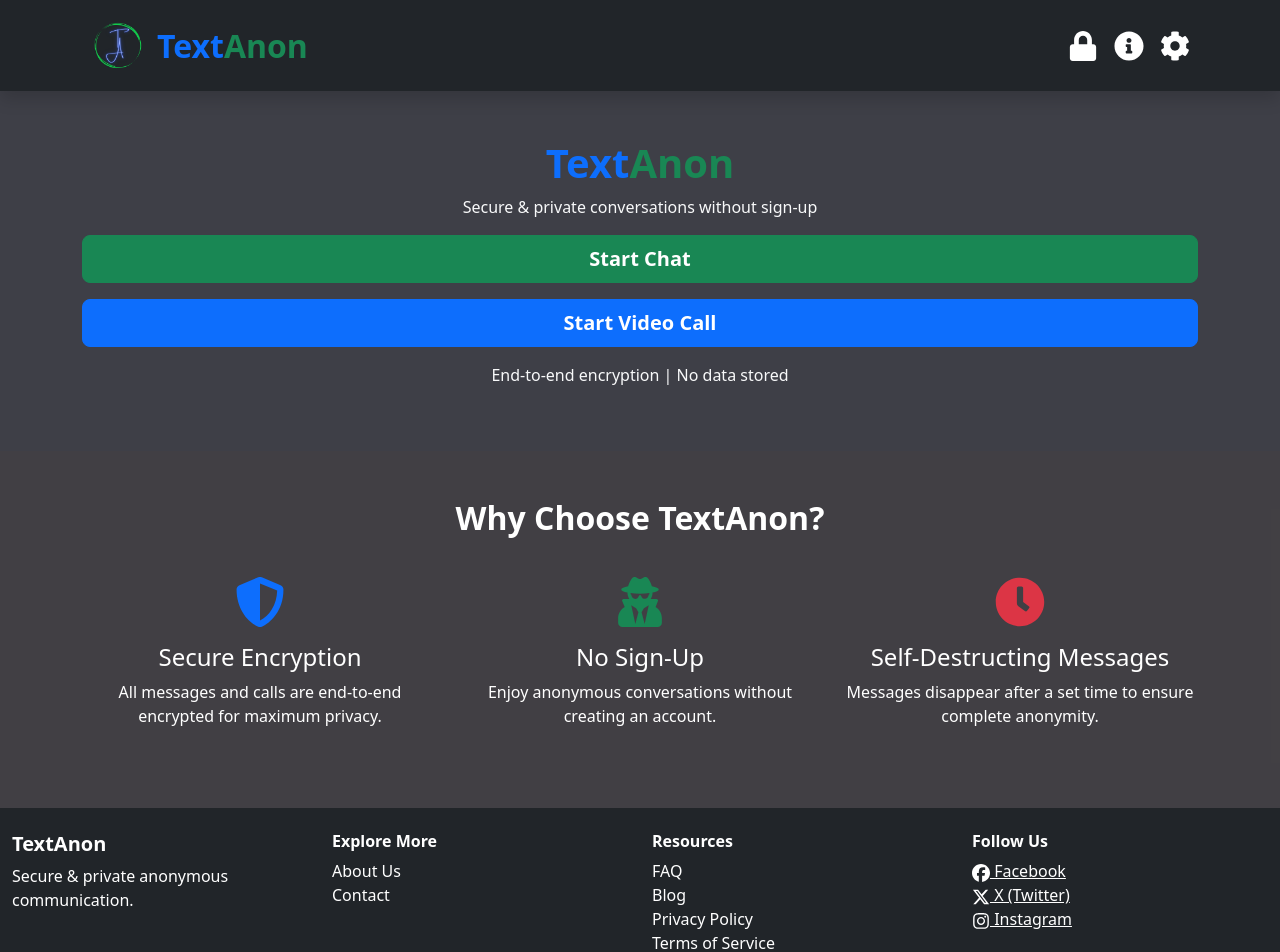
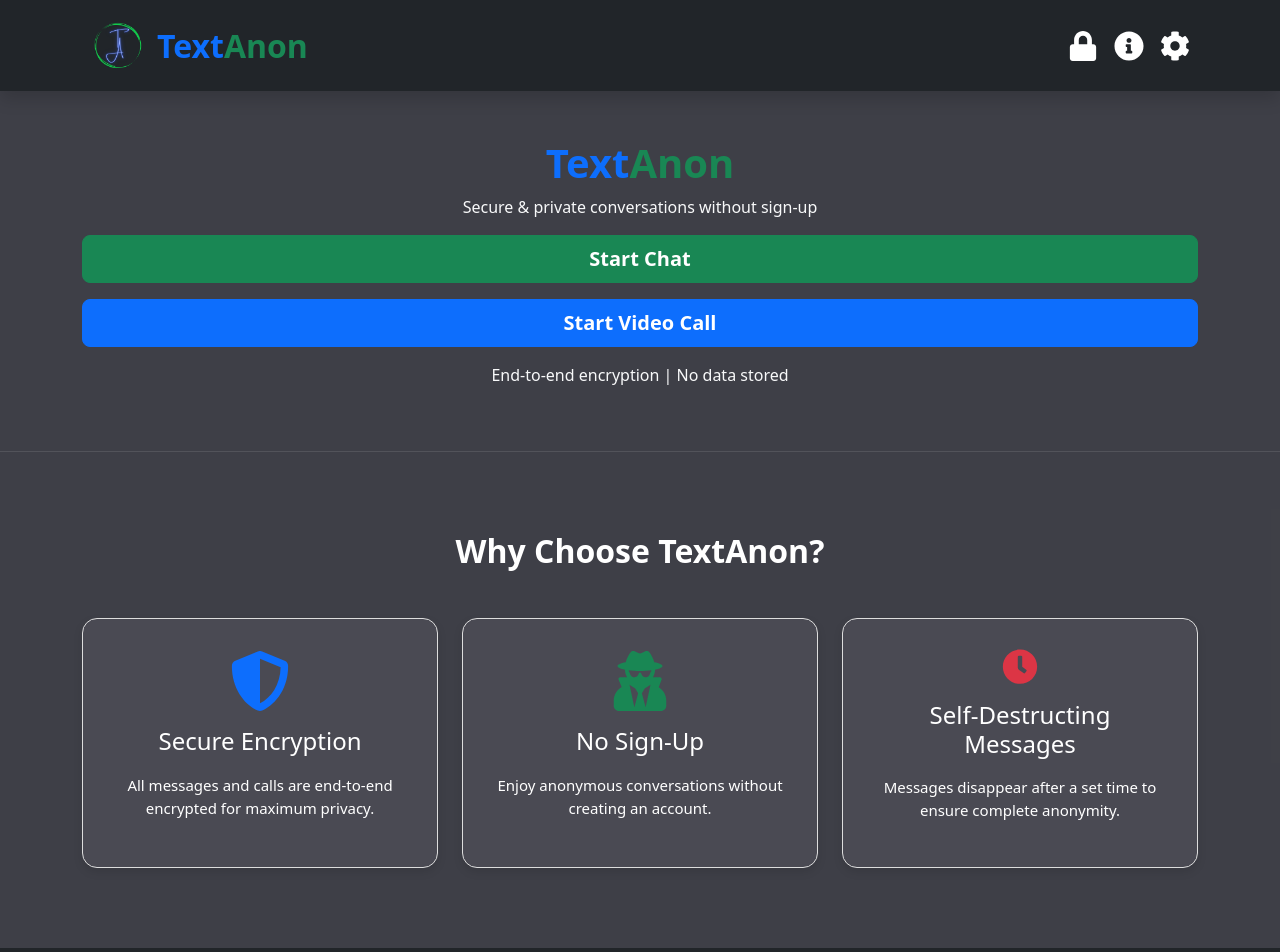
Before and after one commit to SuyogAM1116/TextAnon, a React (Vite) app in the folder frontend/: page / in a window 1280 px wide. Shown: the top 952 px of the page. Built offline with nearby package versions, Linux system fonts and the light colour scheme.

Commit message:
Home page updtaed with more styles

```diff
--- a/frontend/src/App.css
+++ b/frontend/src/App.css
@@ -1,5 +1,5 @@
 #root {
-  max-width: 1280px;
+  max-width: 100%;
   margin: 0 auto;
   padding: 0;
   text-align: center;
--- a/frontend/src/components/Features.jsx
+++ b/frontend/src/components/Features.jsx
@@ -3,25 +3,88 @@
 import { FaShieldAlt, FaUserSecret, FaClock } from "react-icons/fa";
 
 const Features = () => {
+  const featureCardStyle = {
+    backgroundColor: "rgba(83, 82, 91, 0.592)", // Retaining original background
+    borderRadius: "15px", // Rounded corners
+    padding: "30px", // Increased padding for better spacing
+    height: "250px", // Increased height for better content fitting
+    boxShadow: "0 4px 10px rgba(0, 0, 0, 0.1)", // Subtle shadow
+    transition: "transform 0.3s ease, box-shadow 0.3s ease",
+    border: "1px solid #ddd", // Visible border
+    textAlign: "center",
+    display: "flex",
+    flexDirection: "column",
+    justifyContent: "center",
+    alignItems: "center",
+    color: "white",
+  };
+
   return (
-    <div className="features-section text-white py-5">
+    <div style={{ padding: "80px 0", backgroundColor: "rgba(83, 82, 91, 0.592)" }}>
       <Container>
-        <h2 className="fw-bold mb-4 text-center">Why Choose TextAnon?</h2>
-        <Row className="text-center">
-          <Col md={4} className="p-3">
-            <FaShieldAlt size={50} className="text-primary" />
-            <h4 className="mt-3">Secure Encryption</h4>
-            <p>All messages and calls are end-to-end encrypted for maximum privacy.</p>
+        <h2 className="fw-bold mb-5 text-center text-white">Why Choose TextAnon?</h2>
+        <Row className="justify-content-center">
+          <Col md={4} className="d-flex justify-content-center">
+            <div
+              className="feature-card"
+              style={featureCardStyle}
+              onMouseEnter={(e) => {
+                e.currentTarget.style.transform = "translateY(-8px)";
+                e.currentTarget.style.boxShadow = "0 12px 24px rgba(0, 0, 0, 0.2)";
+              }}
+              onMouseLeave={(e) => {
+                e.currentTarget.style.transform = "translateY(0)";
+                e.currentTarget.style.boxShadow = "0 4px 10px rgba(0, 0, 0, 0.1)";
+              }}
+            >
+              <FaShieldAlt size={60} className="text-primary" />
+              <h4 className="mt-3">Secure Encryption</h4>
+              <p style={{ fontSize: "15px", marginTop: "10px" }}>
+                All messages and calls are end-to-end encrypted for maximum privacy.
+              </p>
+            </div>
           </Col>
-          <Col md={4} className="p-3">
-            <FaUserSecret size={50} className="text-success" />
-            <h4 className="mt-3">No Sign-Up</h4>
-            <p>Enjoy anonymous conversations without creating an account.</p>
+
+          <Col md={4} className="d-flex justify-content-center">
+            <div
+              className="feature-card"
+              style={featureCardStyle}
+              onMouseEnter={(e) => {
+                e.currentTarget.style.transform = "translateY(-8px)";
+                e.currentTarget.style.boxShadow = "0 12px 24px rgba(0, 0, 0, 0.2)";
+              }}
+              onMouseLeave={(e) => {
+                e.currentTarget.style.transform = "translateY(0)";
+                e.currentTarget.style.boxShadow = "0 4px 10px rgba(0, 0, 0, 0.1)";
+              }}
+            >
+              <FaUserSecret size={60} className="text-success" />
+              <h4 className="mt-3">No Sign-Up</h4>
+              <p style={{ fontSize: "15px", marginTop: "10px" }}>
+                Enjoy anonymous conversations without creating an account.
+              </p>
+            </div>
           </Col>
-          <Col md={4} className="p-3">
-            <FaClock size={50} className="text-danger" />
-            <h4 className="mt-3">Self-Destructing Messages</h4>
-            <p>Messages disappear after a set time to ensure complete anonymity.</p>
+
+          <Col md={4} className="d-flex justify-content-center">
+            <div
+              className="feature-card"
+              style={featureCardStyle}
+              onMouseEnter={(e) => {
+                e.currentTarget.style.transform = "translateY(-8px)";
+                e.currentTarget.style.boxShadow = "0 12px 24px rgba(0, 0, 0, 0.2)";
+              }}
+              onMouseLeave={(e) => {
+                e.currentTarget.style.transform = "translateY(0)";
+                e.currentTarget.style.boxShadow = "0 4px 10px rgba(0, 0, 0, 0.1)";
+              }}
+            >
+              <FaClock size={60} className="text-danger" />
+              <h4 className="mt-3">Self-Destructing Messages</h4>
+              <p style={{ fontSize: "15px", marginTop: "10px" }}>
+                Messages disappear after a set time to ensure complete anonymity.
+              </p>
+            </div>
           </Col>
         </Row>
       </Container>
--- a/frontend/src/components/Hero.jsx
+++ b/frontend/src/components/Hero.jsx
@@ -3,7 +3,11 @@
 
 const Hero = () => {
   return (
-    <div className="hero-section text-center text-white py-5">
+    <div className="hero-section text-center text-white py-5"
+    style={{
+      borderBottom: "0.01px solid rgba(255, 255, 255, 0.1)", // Light border at the bottom
+      paddingBottom: "60px",
+    }}>
       <Container>
         <h1 className="fw-bold">
           <span className="text-primary">Text</span>
```
